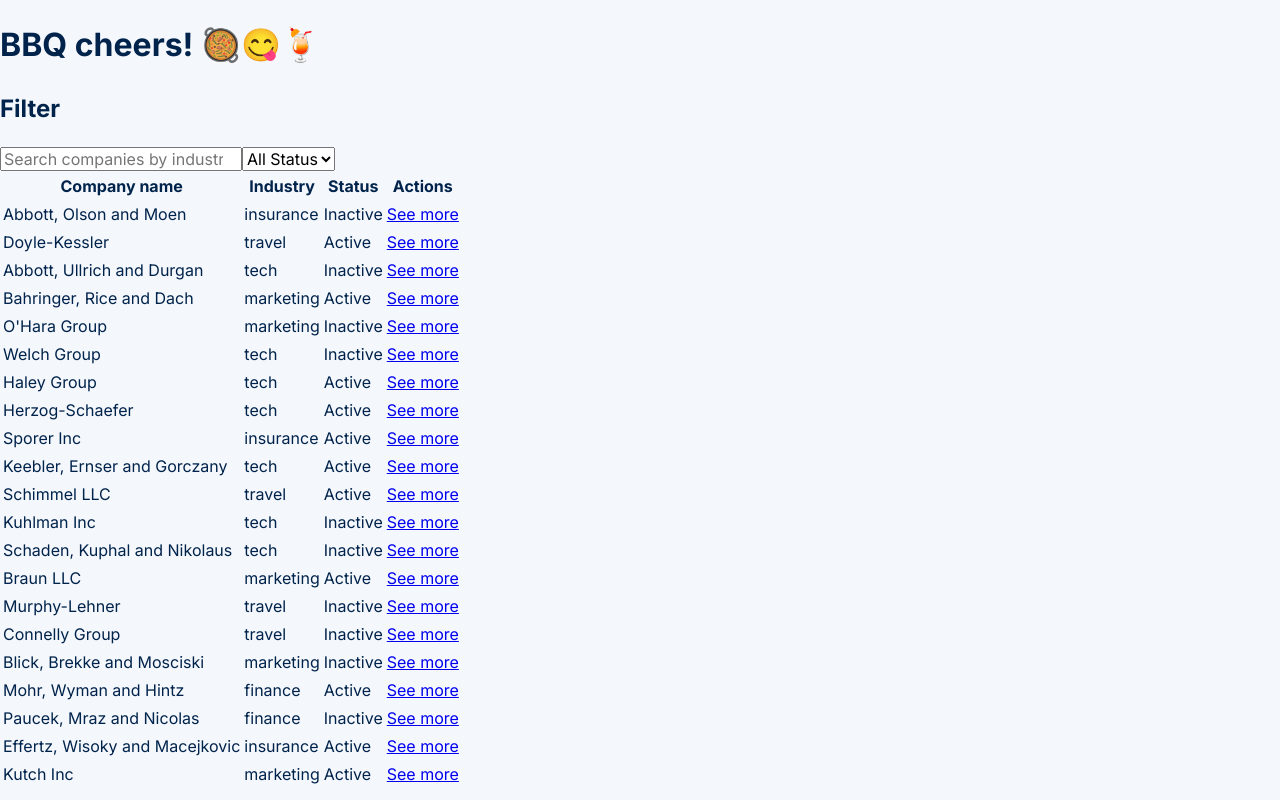
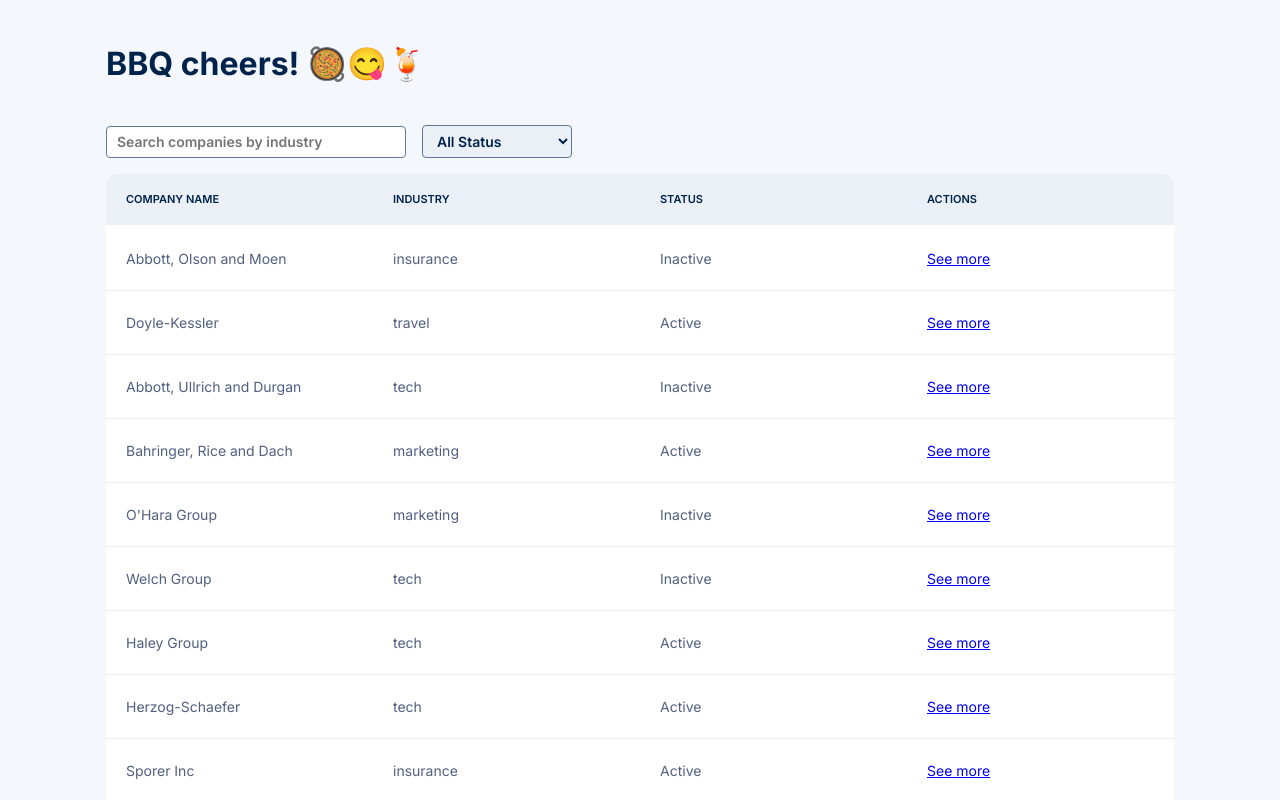
Before and after one commit to joseliacosta/bbq-cheers, a Next.js app: page / in a window 1280 px wide. Shown: the top 800 px of the page. Built offline with nearby package versions, Linux system fonts and the light colour scheme; data requests are answered from the project's data file.

Commit message:
refactor: Add new styled components: Container, FooterActions, DefinitionList, Button, SearchField, SelectField, and Table

```diff
--- /dev/null
+++ b/src/app/components/Container.tsx
@@ -0,0 +1,8 @@
+import styled from "styled-components";
+
+export const Container = styled.main`
+  margin: 40px auto;
+  padding: 0 16px;
+  width: 100%;
+  max-width: var(--layout-width);
+`;
--- /dev/null
+++ b/src/app/components/SearchField.tsx
@@ -0,0 +1,57 @@
+import styled from "styled-components";
+
+export const InputContainer = styled.div`
+  position: relative;
+  display: flex;
+  align-items: center;
+`;
+
+export const Input = styled.input`
+  border: 1px solid var(--colors-lynch);
+  border-radius: 4px;
+  padding: 6px 10px 6px 10px;
+
+  background: var(--colors-blank);
+  outline-color: var(--colors-darkGray);
+  outline-offset: 4px;
+  outline-width: 2px;
+  cursor: pointer;
+  width: 300px;
+
+  ${({ theme }) => theme.typography.bodySmallBold};
+  color: var(--colors-bayoux);
+
+  &:hover,
+  &:focus,
+  &:not(:placeholder-shown) {
+    background-color: var(--colors-catskillWhite);
+  }
+
+  &:not(:placeholder-shown) {
+    outline: none;
+    color: var(--colors-darkBlue);
+  }
+`;
+
+export const LabelStyled = styled.label`
+  clip: rect(0px, 0px, 0px, 0px);
+  clip-path: inset(50%);
+  height: 1px;
+  overflow: hidden;
+  position: absolute;
+  top: 0px;
+  left: 0px;
+  white-space: nowrap;
+  width: 1px;
+`;
+
+export function SearchField(
+  props: React.InputHTMLAttributes<HTMLInputElement>
+) {
+  return (
+    <InputContainer>
+      <LabelStyled htmlFor="search-field">Search</LabelStyled>
+      <Input {...props} />
+    </InputContainer>
+  );
+}
--- /dev/null
+++ b/src/app/components/SelectField.tsx
@@ -0,0 +1,57 @@
+import styled from "styled-components";
+
+export const SelectContainer = styled.div`
+  position: relative;
+  display: flex;
+  align-items: center;
+`;
+
+export const Select = styled.select`
+  border: 1px solid var(--colors-lynch);
+  border-radius: 4px;
+  padding: 6px 10px 6px 10px;
+
+  background: var(--colors-blank);
+  outline-color: var(--colors-darkGray);
+  outline-offset: 4px;
+  outline-width: 2px;
+  cursor: pointer;
+  width: 150px;
+
+  ${({ theme }) => theme.typography.bodySmallBold};
+  color: var(--colors-bayoux);
+
+  &:hover,
+  &:focus,
+  &:not(:placeholder-shown) {
+    background-color: var(--colors-catskillWhite);
+  }
+
+  &:not(:placeholder-shown) {
+    outline: none;
+    color: var(--colors-darkBlue);
+  }
+`;
+
+export const LabelStyled = styled.label`
+  clip: rect(0px, 0px, 0px, 0px);
+  clip-path: inset(50%);
+  height: 1px;
+  overflow: hidden;
+  position: absolute;
+  top: 0px;
+  left: 0px;
+  white-space: nowrap;
+  width: 1px;
+`;
+
+export function SelectField(
+  props: React.SelectHTMLAttributes<HTMLSelectElement>
+) {
+  return (
+    <SelectContainer>
+      <LabelStyled htmlFor="search-field">Search</LabelStyled>
+      <SelectField {...props}>{props.children}</SelectField>
+    </SelectContainer>
+  );
+}
--- /dev/null
+++ b/src/app/components/Table.tsx
@@ -0,0 +1,71 @@
+import styled from "styled-components";
+
+export const Table = styled.table`
+  table-layout: fixed;
+  width: 100%;
+  border-collapse: collapse;
+  border-spacing: 0 0;
+  ${({ theme }) => theme.typography.bodySmall};
+  color: var(--colors-bayoux);
+
+  thead {
+    border-bottom: 4px solid var(--colors-blank);
+  }
+`;
+
+export const TableRow = styled.tr``;
+
+export const TableThCell = styled.th`
+  white-space: nowrap;
+  padding: 18px 0 18px 20px;
+  text-align: left;
+  font-size: 0.6875rem;
+  text-transform: uppercase;
+  font-weight: 600;
+  color: var(--colors-darkBlue);
+  background-color: var(--colors-catskillWhite);
+  text-align: ${({ align }) => align};
+
+  &:first-child {
+    border-top-left-radius: 10px;
+  }
+
+  &:last-child {
+    padding-right: 20px;
+    border-top-right-radius: 10px;
+  }
+`;
+
+TableThCell.defaultProps = {
+  align: "left",
+};
+
+export const TableCell = styled.td`
+  height: 64px;
+  padding: 8px 0 8px 20px;
+  border-top: 1px solid var(--colors-mischka);
+  text-align: ${({ align }) => align};
+  border-radius: 0;
+  background-color: var(--colors-blank);
+
+  &:last-child {
+    padding-right: 20px;
+  }
+
+  ${TableRow}:first-child & {
+    border-top: 0;
+  }
+
+  ${TableRow}:last-child & {
+    &:first-child {
+      border-bottom-left-radius: 10px;
+    }
+    &:last-child {
+      border-bottom-right-radius: 10px;
+    }
+  }
+`;
+
+TableCell.defaultProps = {
+  align: "left",
+};
--- a/src/app/page.tsx
+++ b/src/app/page.tsx
@@ -1,8 +1,20 @@
 "use client";
+import { useEffect, useState } from "react";
 import Link from "next/link";
+import styled from "styled-components";
 
 import { useGetAllCustomers } from "./services/queries/queries";
-import { useEffect, useState } from "react";
+import { Table, TableCell, TableRow, TableThCell } from "./components/Table";
+import { SearchField } from "./components/SearchField";
+import { Select } from "./components/SelectField";
+import { Container } from "./components/Container";
+
+const Header = styled.header`
+  display: flex;
+  gap: 16px;
+  align-items: center;
+  padding: 16px 0;
+`;
 
 export default function Home() {
   const { data, isLoading, error, isError } = useGetAllCustomers();
@@ -45,16 +57,15 @@ export default function Home() {
   };
 
   return (
-    <main>
+    <Container>
       <h1>BBQ cheers! 🥘😋🍹</h1>
-      <header>
-        <h2>Filter</h2>
-        <input
+      <Header>
+        <SearchField
           type="search"
           placeholder="Search companies by industry"
           onChange={handleInputChange}
         />
-        <select
+        <Select
           name="status"
           onChange={handleStatusChange}
           value={selectedStatus || ""}
@@ -62,40 +73,42 @@ export default function Home() {
           <option value="">All Status</option>
           <option value="Active">Active</option>
           <option value="Inactive">Inactive</option>
-        </select>
-      </header>
+        </Select>
+      </Header>
       {isError && <p>{(error as Error).message}</p>}
       {isLoading && <p>Loading...</p>}
       {filteredData && (
-        <table>
+        <Table>
           <thead>
             <tr>
-              <th>Company name</th>
-              <th>Industry</th>
-              <th>Status</th>
-              <th>Actions</th>
+              <TableThCell>Company name</TableThCell>
+              <TableThCell>Industry</TableThCell>
+              <TableThCell>Status</TableThCell>
+              <TableThCell>Actions</TableThCell>
             </tr>
           </thead>
           <tbody>
             {filteredData.length === 0 ? (
-              <tr>
-                <td>No results</td>
-              </tr>
+              <TableRow>
+                <TableCell colSpan={4} align="center">
+                  No results
+                </TableCell>
+              </TableRow>
             ) : (
               filteredData?.map((item) => (
-                <tr key={item.id}>
-                  <td>{item.company}</td>
-                  <td>{item.industry}</td>
-                  <td>{item.isActive ? "Active" : "Inactive"}</td>
-                  <td>
+                <TableRow key={item.id}>
+                  <TableCell>{item.company}</TableCell>
+                  <TableCell>{item.industry}</TableCell>
+                  <TableCell>{item.isActive ? "Active" : "Inactive"}</TableCell>
+                  <TableCell>
                     <Link href={`pages/details/${item.id}`}>See more</Link>
-                  </td>
-                </tr>
+                  </TableCell>
+                </TableRow>
               ))
             )}
           </tbody>
-        </table>
+        </Table>
       )}
-    </main>
+    </Container>
   );
 }
```
Also changed, not shown: src/app/components/Button.tsx (added, +24 -0 lines), src/app/components/DefinitionList.tsx (added, +10 -0 lines), src/app/components/FooterActions.tsx (added, +8 -0 lines), src/app/pages/details/[id]/page.tsx (+39 -27 lines), 1 other file (tests, documents, lock files or other folders).
